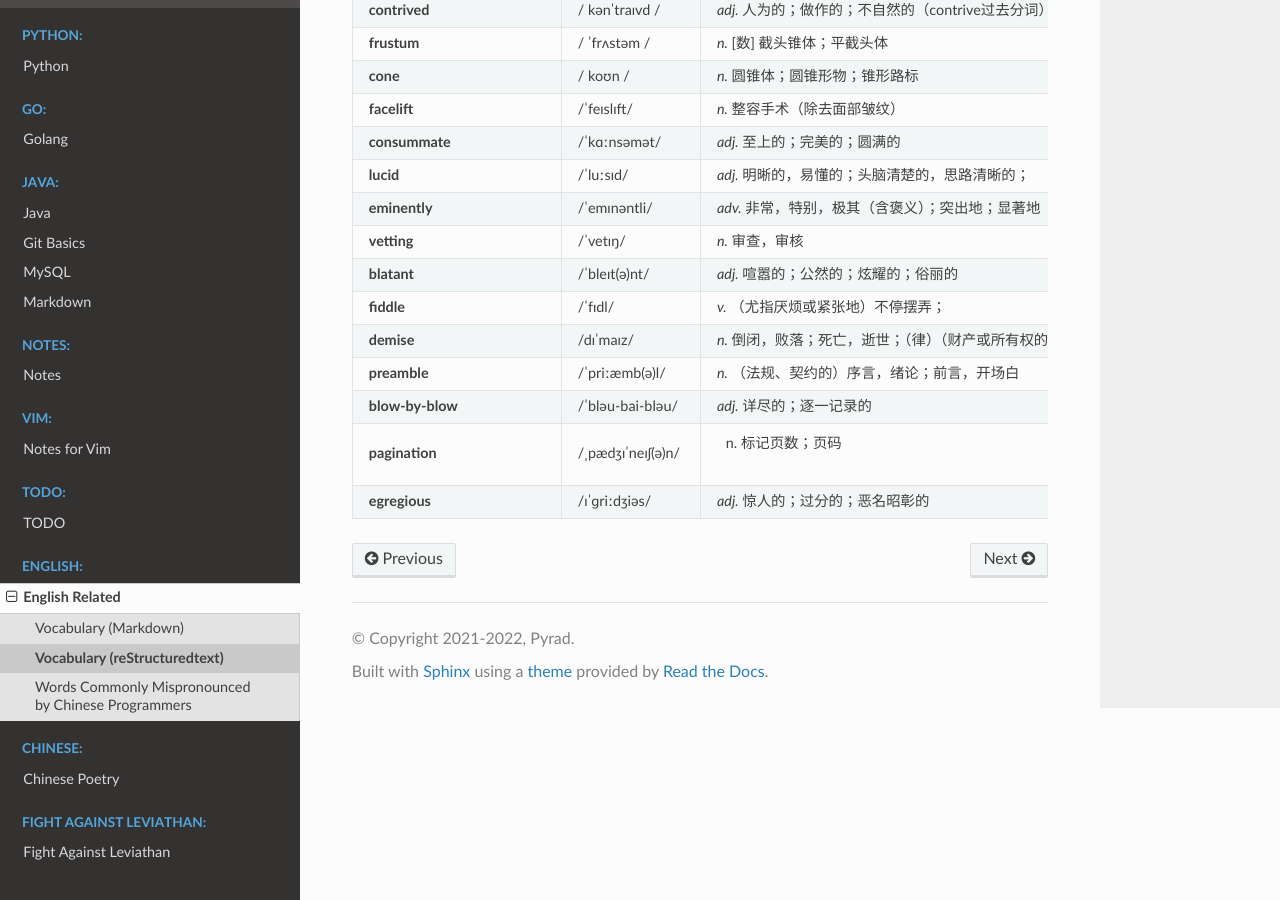
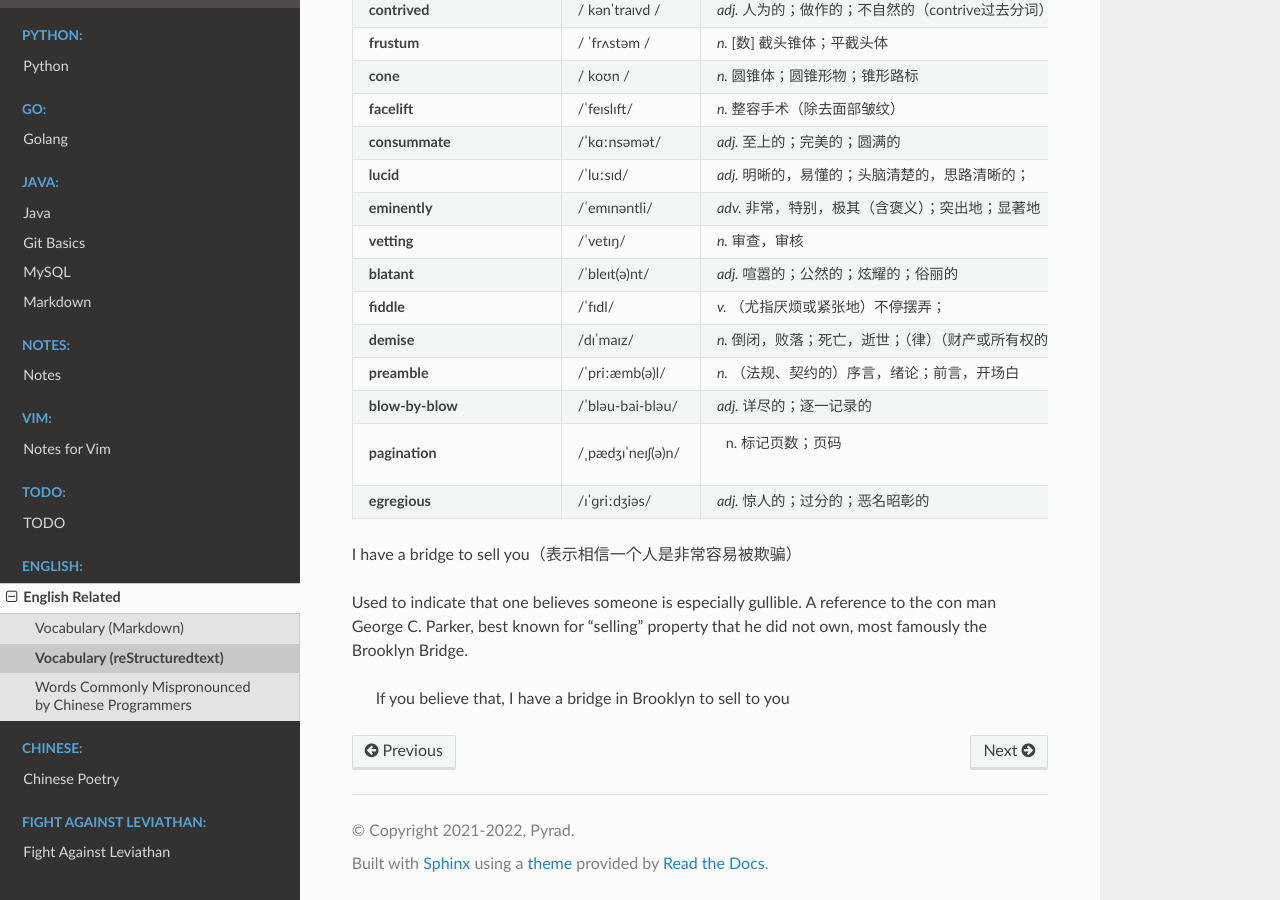
Before and after one commit to Pyrad/pyradnotes, a Sphinx documentation site: the page built from source/English/vocabulary.rst, in a window 1280 px wide and 900 px high, scrolled down 505 px. Built offline with Sphinx 7.4.7 and the Read the Docs theme 2.0.0, drawn with Linux system fonts in a browser that asks for light colours.

Commit message:
English Idiom "I have a bridge to sell to you"

```diff
--- a/source/English/vocabulary.rst
+++ b/source/English/vocabulary.rst
@@ -78,3 +78,10 @@ Vocabulary  (reStructuredtext)
     * - **egregious**
       - /ɪˈɡriːdʒiəs/
       - *adj.* 惊人的；过分的；恶名昭彰的
+
+
+I have a bridge to sell you（表示相信一个人是非常容易被欺骗）
+
+Used to indicate that one believes someone is especially gullible. A reference to the con man George C. Parker, best known for "selling" property that he did not own, most famously the Brooklyn Bridge.
+
+  If you believe that, I have a bridge in Brooklyn to sell to you
```
